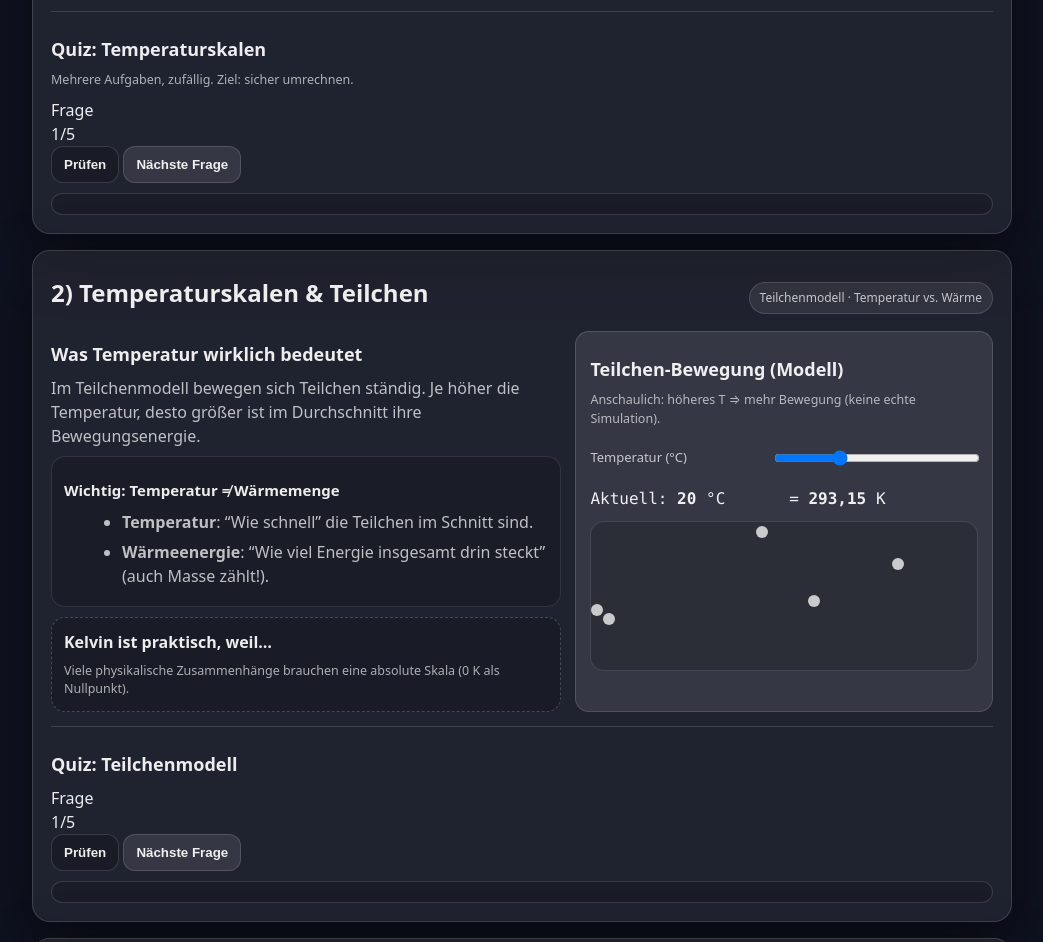
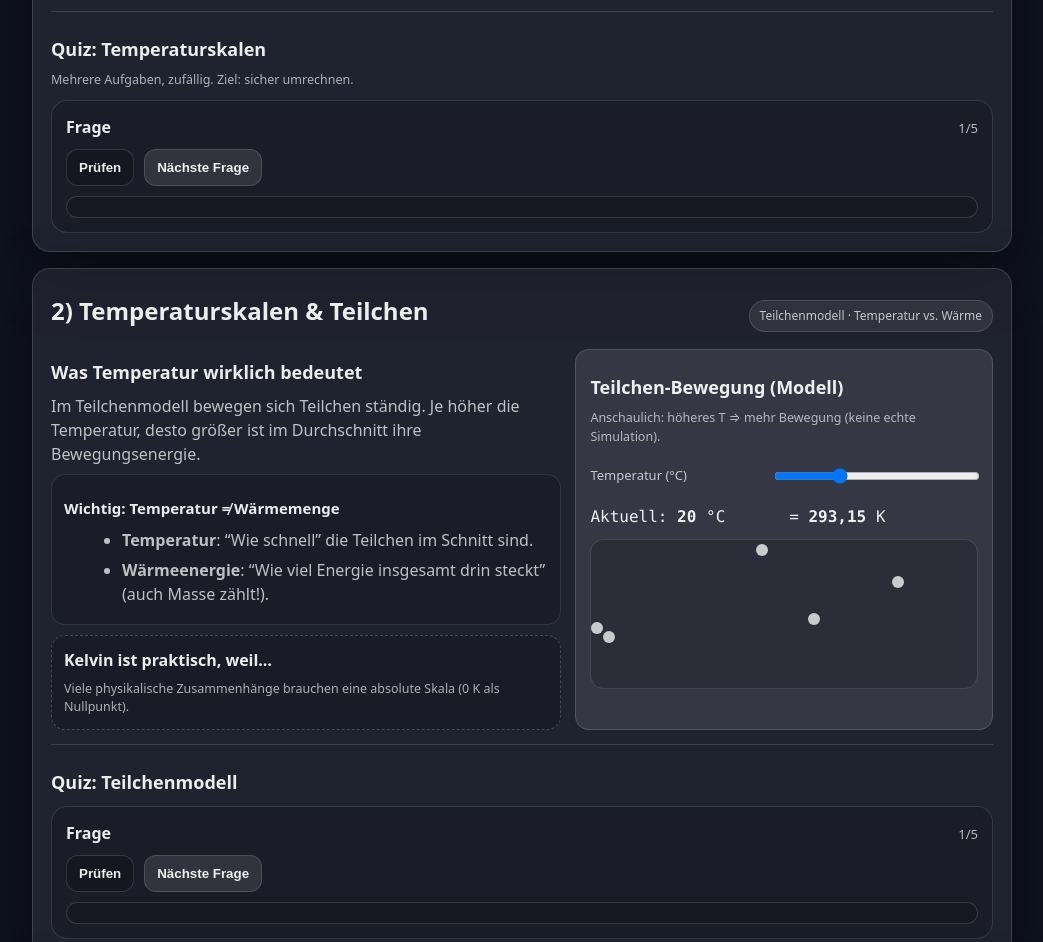
Before and after one commit to vincent93420/Physik.Lernseite, a plain HTML site: page index.html in a window 1280 px wide. Shown: the part 1052-1994 px from the top of the page, without its empty margins (118-1161 px from the left). Drawn offline with Linux system fonts and the light colour scheme.

Commit message:
Update style.css

```diff
--- a/style.css
+++ b/style.css
@@ -398,3 +398,41 @@ input[type="range"]{ padding: 8px; }
   .nav.open{ display: flex; }
   .nav-link{ padding: 10px 12px; }
 }
+
+/* Damit Überschriften beim Springen nicht unter der Topbar verschwinden */
+section{ scroll-margin-top: 90px; }
+
+/* Neues Quiz-Layout */
+.quizbox{
+  background: rgba(0,0,0,0.14);
+  border: 1px solid rgba(255,255,255,0.12);
+  border-radius: 16px;
+  padding: 14px;
+  margin-top: 10px;
+}
+.quiz-top{
+  display: flex;
+  justify-content: space-between;
+  align-items: baseline;
+  gap: 10px;
+  margin-bottom: 8px;
+}
+.quiz-title{ font-weight: 700; }
+.quiz-meta{ color: rgba(255,255,255,0.70); font-size: 13px; }
+.quiz-question{ color: rgba(255,255,255,0.86); margin: 8px 0 10px; }
+.quiz-actions{
+  display: flex;
+  gap: 10px;
+  flex-wrap: wrap;
+  margin-top: 10px;
+}
+.quiz-input .option{
+  display: block;
+  padding: 10px 10px;
+  border-radius: 12px;
+  border: 1px solid rgba(255,255,255,0.14);
+  background: rgba(0,0,0,0.16);
+  margin: 8px 0;
+  cursor: pointer;
+}
+.quiz-input .option input{ margin-right: 8px; }
```
